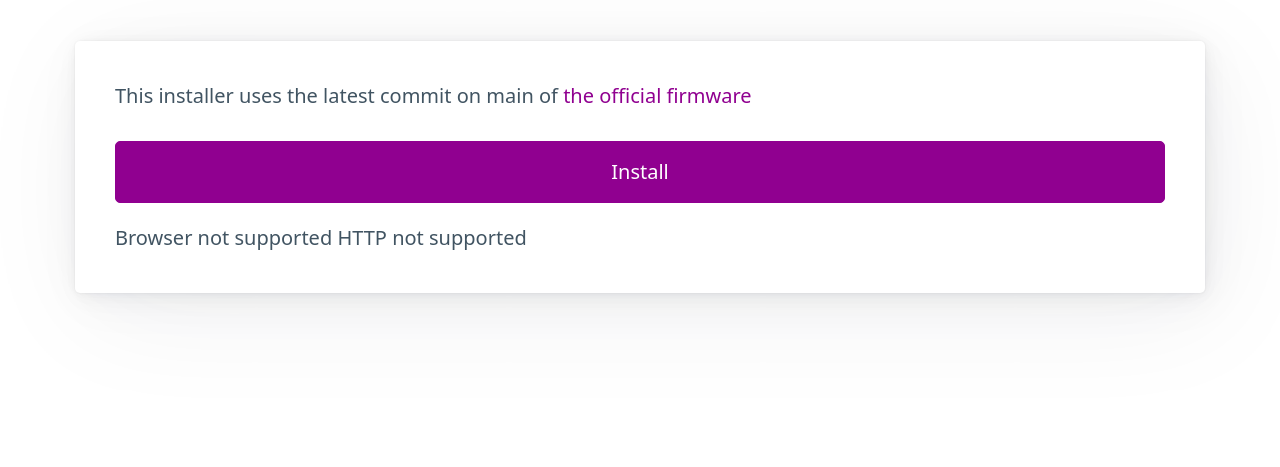
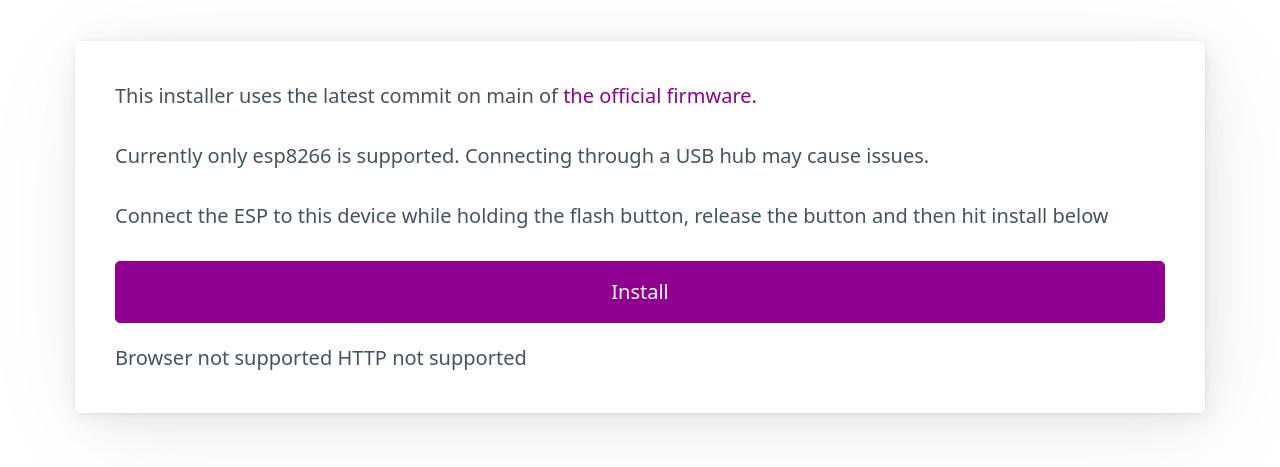
Before and after one commit to embeddedkink/lockbox-firmware, a plain HTML site: page uploader/index.html in a window 1280 px wide. Shown: the part 119-586 px from the top of the page. Drawn offline with nearby package versions, Linux system fonts and the light colour scheme.

Commit message:
update installer

```diff
--- a/uploader/index.html
+++ b/uploader/index.html
@@ -11,9 +11,11 @@
     <main class="container">
         <h1>EKI Lockbox installer</h1>
         <article>
-            <p>This installer uses the latest commit on main of <a href="https://github.com/embeddedkink/lockbox-firmware">the official firmware</a></p>
+            <p>This installer uses the latest commit on main of <a href="https://github.com/embeddedkink/lockbox-firmware">the official firmware.</a></p>
+            <p>Currently only esp8266 is supported. Connecting through a USB hub may cause issues.</p>
+            <p>Connect the ESP to this device while holding the flash button, release the button and then hit install below</p>
             <script type="module"
-                src="https://unpkg.com/esp-web-tools@3.4.2/dist/web/install-button.js?module"></script>
+                src="https://unpkg.com/esp-web-tools@9.0.4/dist/web/install-button.js?module"></script>
             <esp-web-install-button manifest="firmware/manifest.json">
                 <button slot="activate">Install</button>
                 <span slot="unsupported">Browser not supported</span>
```
